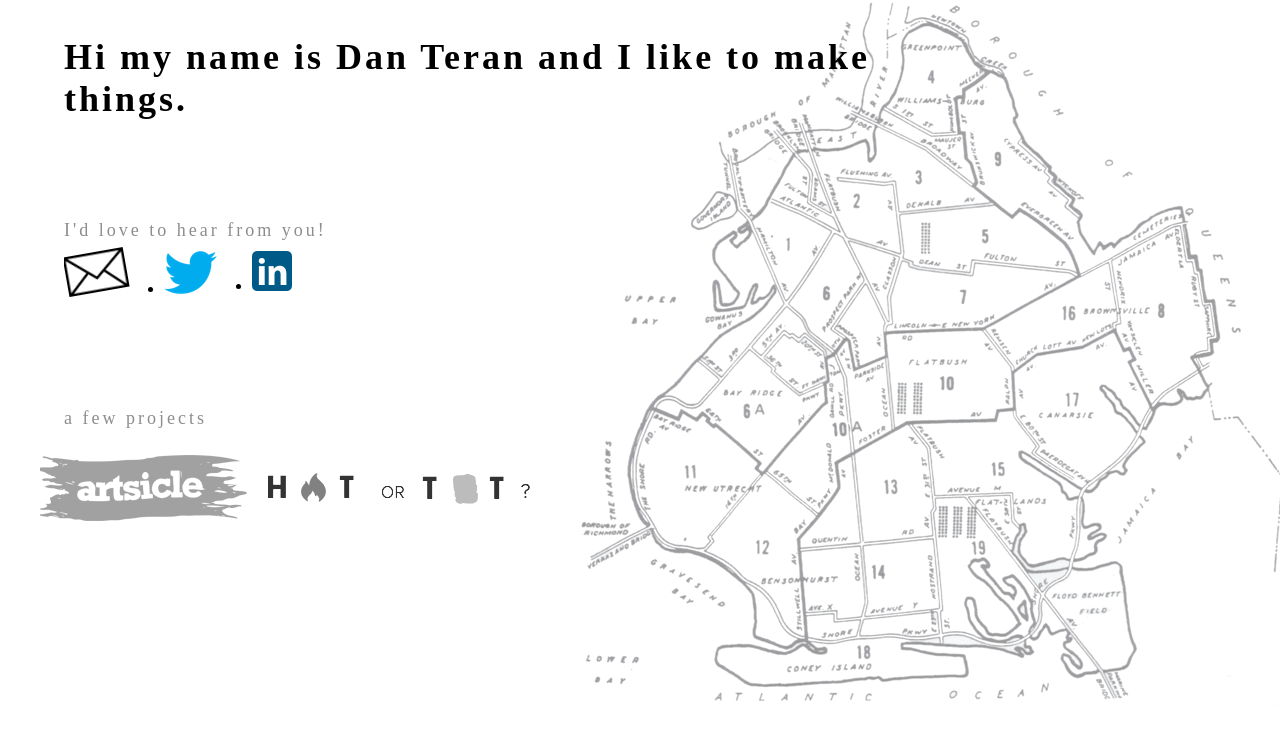
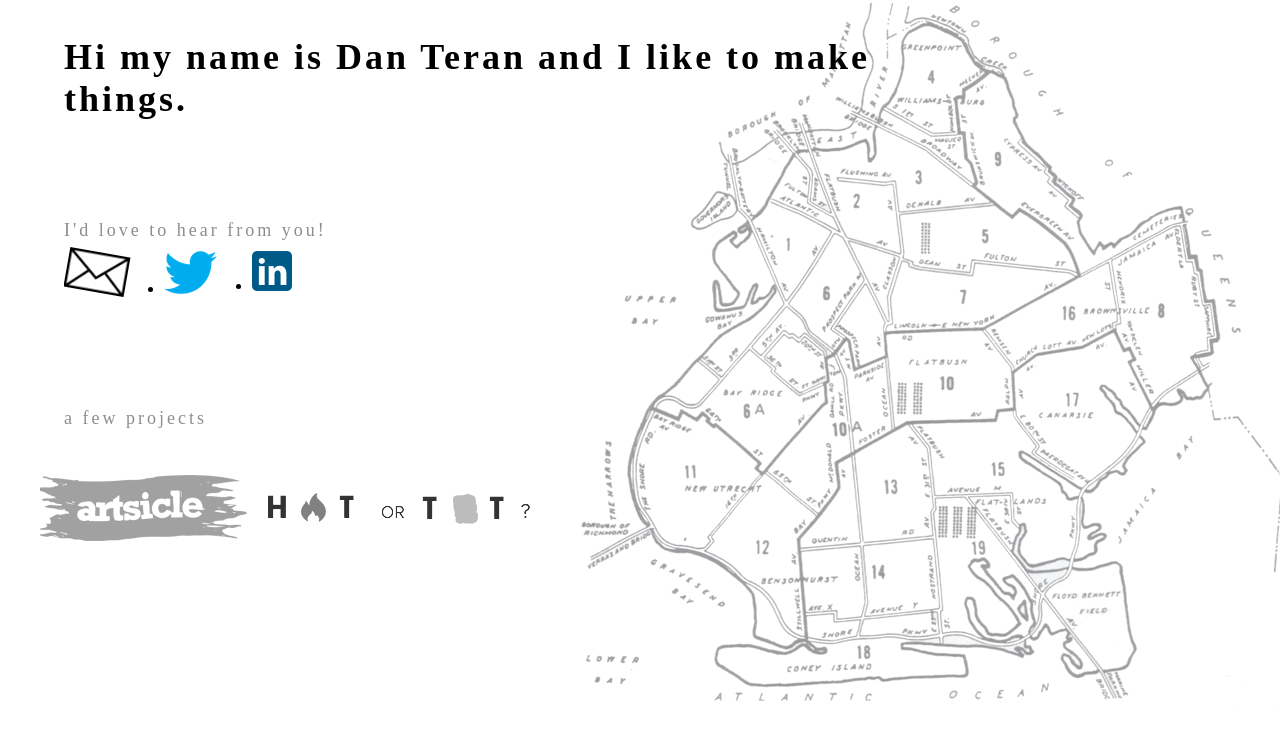
Before and after one commit to danteran/danteran.github.com, a plain HTML site: page index.html in a window 1280 px wide. In both pictures the pointer is over the item 96 px from the left and 274 px from the top of the page. Drawn offline with Linux system fonts and the light colour scheme; a web font is replaced by a local one.

Commit message:
add favicon (hopefully) fix tilt on contact icons

```diff
--- a/dtstyle.css
+++ b/dtstyle.css
@@ -76,11 +76,11 @@ h3 {
 }
 
 .icona:hover {
-  -webkit-transform: rotate(-10deg);
-     -moz-transform: rotate(-10deg);
-       -o-transform: rotate(-10deg);
-      -ms-transform: rotate(-10deg);
-          transform: rotate(-10deg);
+  -webkit-transform: rotate(10deg);
+     -moz-transform: rotate(10deg);
+       -o-transform: rotate(10deg);
+      -ms-transform: rotate(10deg);
+          transform: rotate(10deg);
 }
 
 .logo {
@@ -98,6 +98,7 @@ h3 {
 }
 
 .logocon {
+	padding-top: 20;
 	vertical-align: middle;
 }
 
--- a/index.html
+++ b/index.html
@@ -3,7 +3,7 @@
   <meta http-equiv="Content-Type" content="text/html; charset=utf-8"/>
   <title> Dan Teran dot com</title>
   <link rel="stylesheet"  href="css/normalize.css" type="text/css" media="screen">
-
+  <link rel="shortcut icon" href="favicon.ico">
   <link href='http://fonts.googleapis.com/css?family=Gentium+Book+Basic:400,400italic,700,700italic' rel='stylesheet' type='text/css'>
   <link href='http://fonts.googleapis.com/css?family=Sacramento' rel='stylesheet' type='text/css'>
    <link href="dtstyle.css" rel='stylesheet' type='text/css'>
```
Also changed, not shown: favicon.ico (added).
